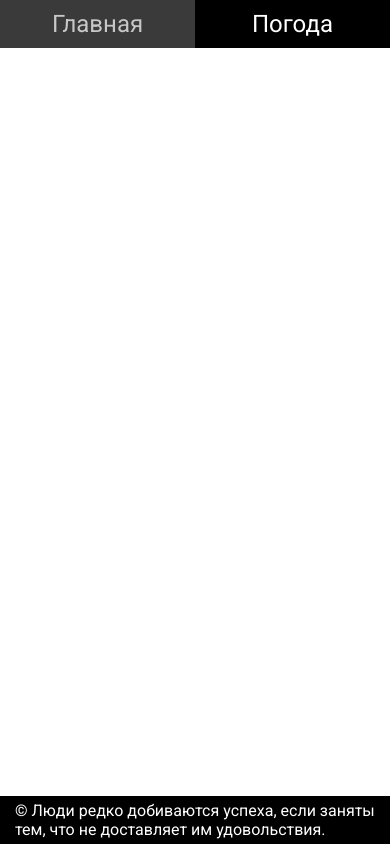
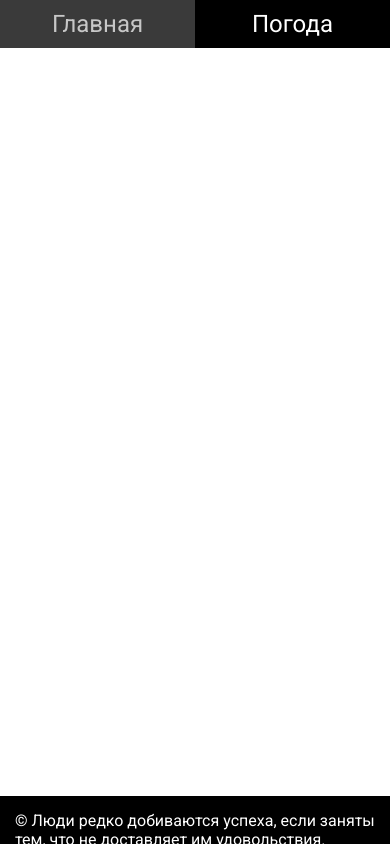
Before and after one commit to GrodMaster/react, a Next.js app: page / in a window 390 px wide. Built offline with nearby package versions, Linux system fonts and the light colour scheme; a web font is replaced by a local one.

Commit message:
add padding mobile

```diff
--- a/app/style/main.scss
+++ b/app/style/main.scss
@@ -44,7 +44,10 @@ body{
     }
 }
 .text{
-    margin: 15px;
+    width: 100%;
+    height: 100%;
+    box-sizing: border-box;
+    padding:  15px;
 }
 section{
     display: grid;
```
